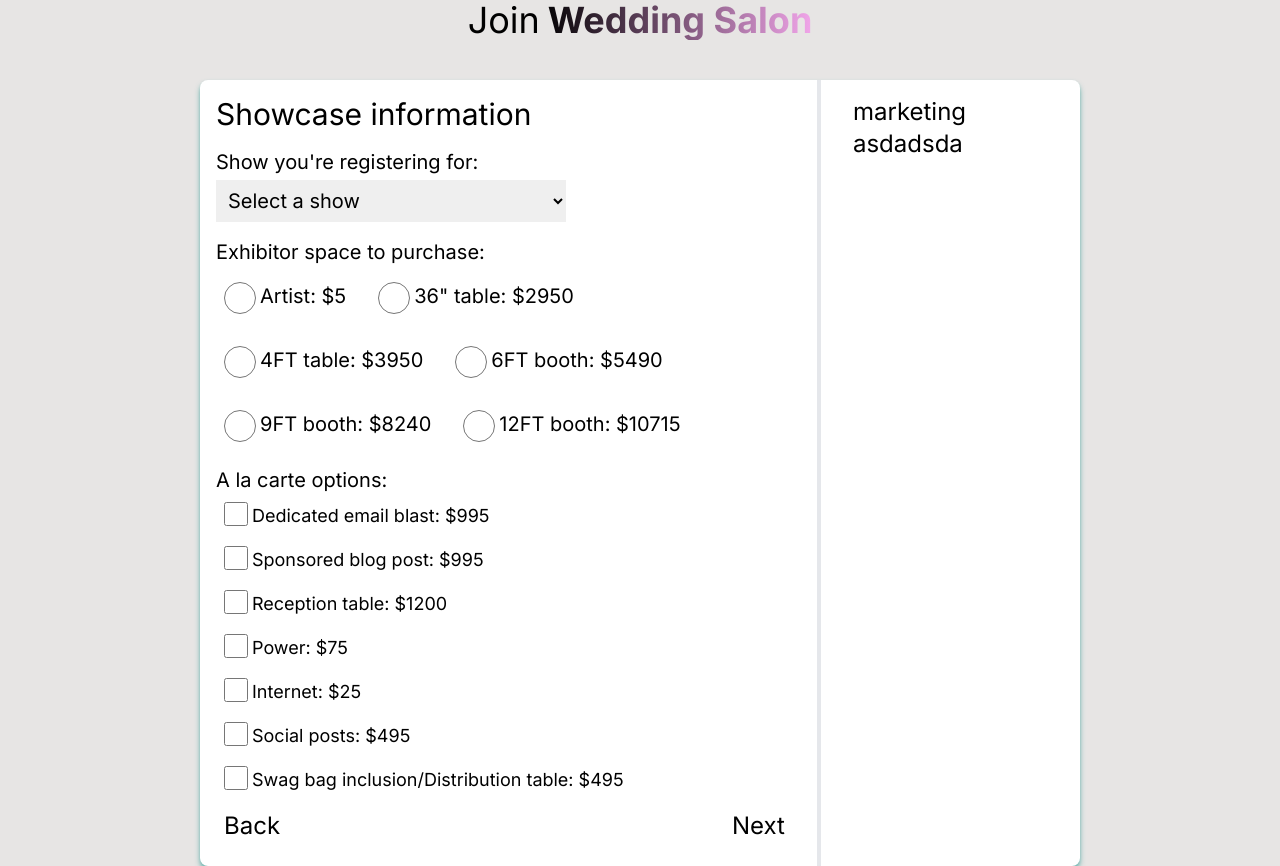
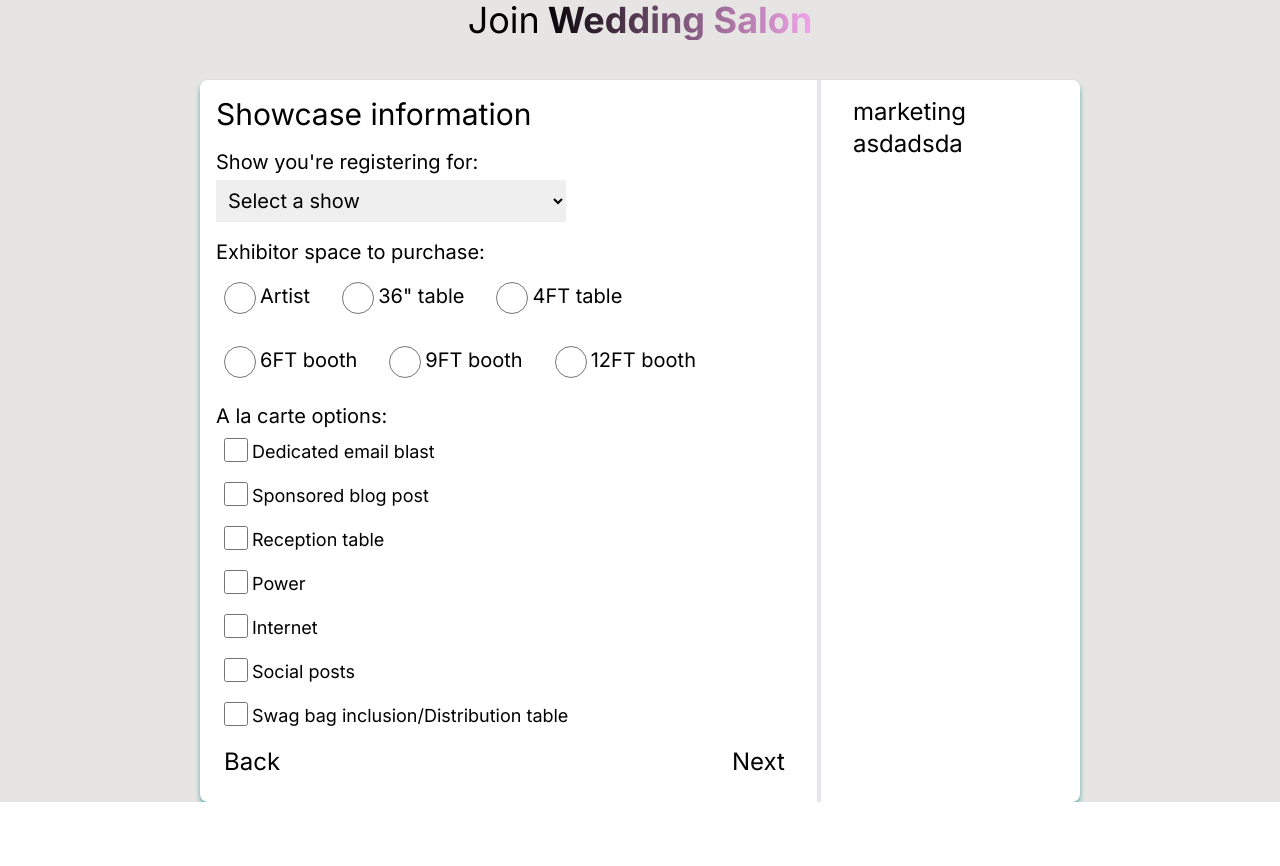
Before and after one commit to jinitsuga/ws-payments, a Next.js app: page /register in a window 1280 px wide. Both pictures are taken after a click on the button "Next". After the commit the page ends 802 px from the top, so only its background shows below. Built offline with nearby package versions, Linux system fonts and the light colour scheme.

Commit message:
refactor mapping inputs with value to compare them from the server when request is made

```diff
--- a/src/app/Components/FormSteps.tsx
+++ b/src/app/Components/FormSteps.tsx
@@ -3,6 +3,8 @@ import React, { SyntheticEvent, useEffect, useState } from "react";
 import Input, { RadioInput, CheckboxInput } from "./Input";
 import Script from "next/script";
 import { cartePrice } from "@/utils/utils";
+import { carteOptions } from "@/utils/carteOptions";
+import { sizes } from "@/utils/sizes";
 
 declare global {
   interface Window {
@@ -69,6 +71,35 @@ export const CompanyForm = ({ setter, formData }: FormProps) => {
 };
 
 export const ShowcaseForm = ({ setter, formData }: FormProps) => {
+  const alacarteOptions = carteOptions.map((option, id) => {
+    return (
+      <CheckboxInput
+        formData={formData}
+        setter={setter}
+        inputName="carte"
+        labelText={option.name}
+        key={id}
+        id={option.name}
+        value={option.value}
+      />
+    );
+  });
+
+  const exhibitorSizes = sizes.map((option, id) => {
+    return (
+      <RadioInput
+        formData={formData}
+        setter={setter}
+        id={option.name}
+        key={id}
+        inputName="size"
+        labelText={option.name}
+        value={option.value}
+        req
+      />
+    );
+  });
+
   return (
     <>
       <h2 className="mb-2 text-3xl">Showcase information</h2>
@@ -104,119 +135,15 @@ export const ShowcaseForm = ({ setter, formData }: FormProps) => {
           </option>
         </select>
       </label>
+
       <fieldset className="text-xl mt-2 flex-wrap ">
         Exhibitor space to purchase:
-        <div className="flex flex-wrap gap-4 mt-2">
-          <RadioInput
-            formData={formData}
-            setter={setter}
-            inputName="size"
-            labelText="Artist: $5"
-            value={5}
-            id="artist"
-          />
-          <RadioInput
-            formData={formData}
-            setter={setter}
-            inputName="size"
-            labelText='36" table: $2950'
-            value={2950}
-            id="36inch"
-          />
-          <RadioInput
-            formData={formData}
-            setter={setter}
-            inputName="size"
-            labelText="4FT table: $3950"
-            value={3950}
-            id="4ft"
-          />
-          <RadioInput
-            formData={formData}
-            setter={setter}
-            inputName="size"
-            labelText="6FT booth: $5490"
-            value={5490}
-            id="6ft"
-          />
-          <RadioInput
-            formData={formData}
-            setter={setter}
-            inputName="size"
-            labelText="9FT booth: $8240"
-            value={8240}
-            id="9ft"
-          />
-          <RadioInput
-            formData={formData}
-            setter={setter}
-            inputName="size"
-            labelText="12FT booth: $10715"
-            value={10715}
-            id="12ft"
-          />
-        </div>
+        <div className="flex flex-wrap gap-4 mt-2">{exhibitorSizes}</div>
       </fieldset>
+
       <fieldset className="text-xl mt-2 flex-wrap">
         A la carte options:
-        <div>
-          <CheckboxInput
-            formData={formData}
-            setter={setter}
-            inputName="carte"
-            labelText="Dedicated email blast: $995"
-            value={995}
-            id="emailBlast"
-          />
-          <CheckboxInput
-            formData={formData}
-            setter={setter}
-            inputName="carte"
-            labelText="Sponsored blog post: $995"
-            value={995}
-            id="blogPost"
-          />
-          <CheckboxInput
-            formData={formData}
-            setter={setter}
-            inputName="carte"
-            labelText="Reception table: $1200"
-            value={1200}
-            id="reception"
-          />
-          <CheckboxInput
-            formData={formData}
-            setter={setter}
-            inputName="carte"
-            labelText="Power: $75"
-            value={75}
-            id="power"
-          />
-          <CheckboxInput
-            formData={formData}
-            setter={setter}
-            inputName="carte"
-            labelText="Internet: $25"
-            value={25}
-            id="internet"
-          />
-          <CheckboxInput
-            formData={formData}
-            setter={setter}
-            inputName="carte"
-            labelText="Social posts: $495"
-            value={495}
-            id="social"
-          />
-          <CheckboxInput
-            formData={formData}
-            setter={setter}
-            inputName="carte"
-            labelText="Swag bag inclusion/Distribution table: $495"
-            value={495}
-            id="swag"
-          />
-        </div>
+        <div>{alacarteOptions}</div>
       </fieldset>
     </>
   );
--- a/src/app/api/pay/route.ts
+++ b/src/app/api/pay/route.ts
@@ -1,5 +1,5 @@
 import { NextResponse, NextRequest } from "next/server";
-import { Client, Environment, ApiError } from "square";
+import { Client, Environment } from "square";
 import { cartePrice } from "@/utils/utils";
 
 const client = new Client({
```
